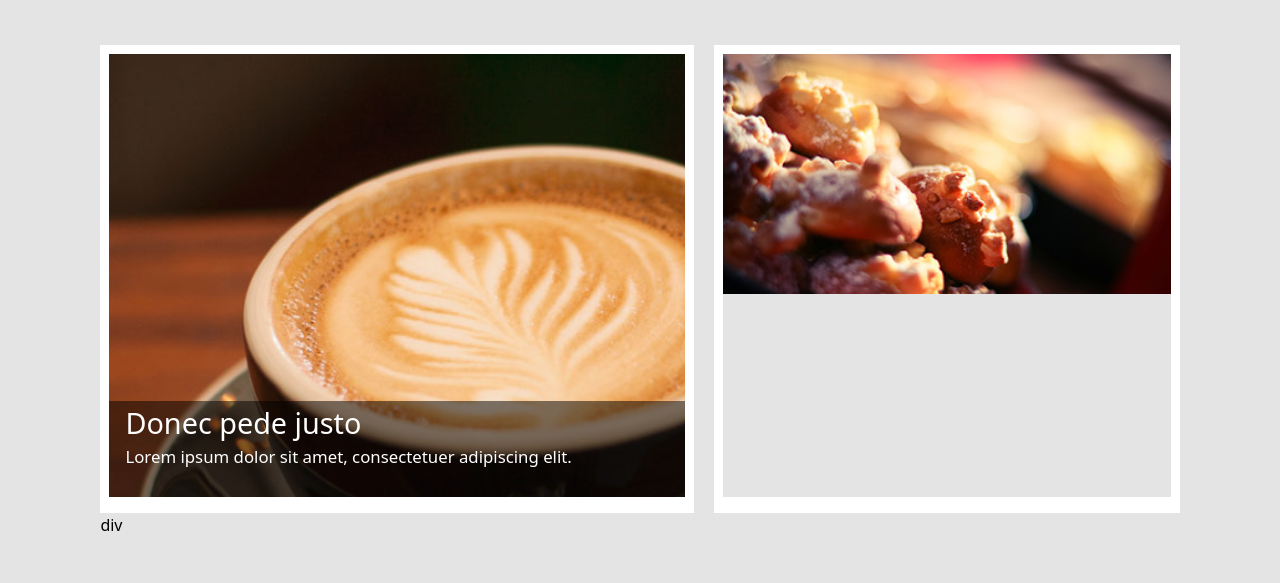
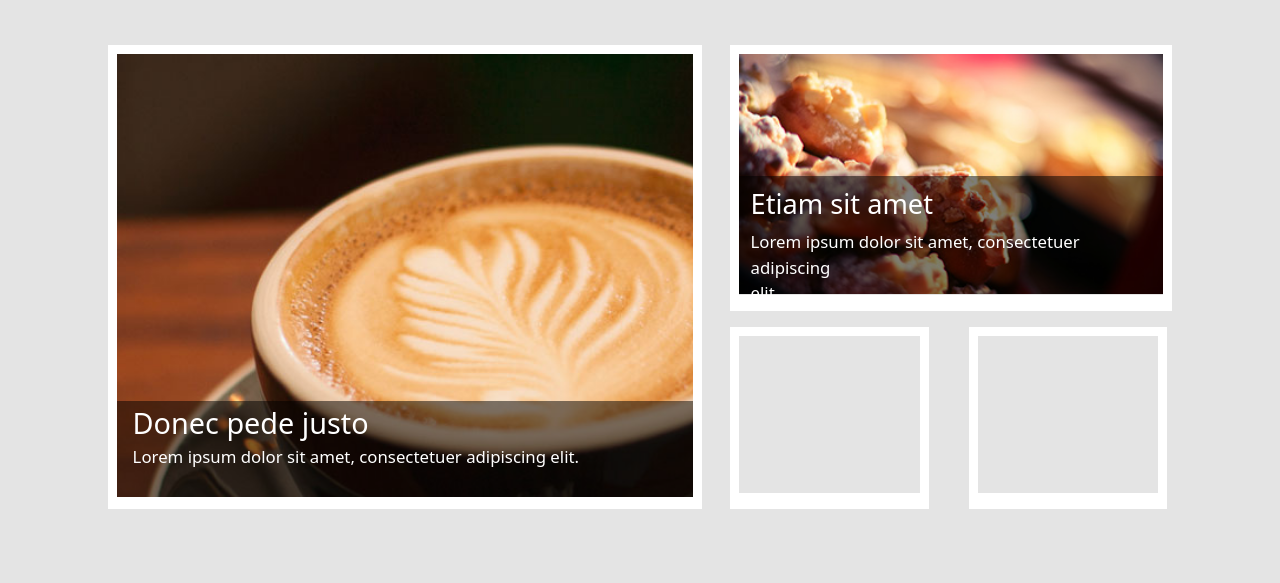
Before and after one commit to Promiseigboke/Camper-cafer, a website: page index.html in a window 1280 px wide. Shown: the part 2103-2686 px from the top of the page. Drawn offline with Linux system fonts and the light colour scheme; a web font is replaced by a local one.

Commit message:
I finished Etiam sit amet and made the framework for Vivamus elementum and Quisque rutrum

```diff
--- a/index.html
+++ b/index.html
@@ -116,7 +116,7 @@
         </div>
         <div class="">
             <div class="text-center">
-                <p id='a1'class="text-3xl"><span class="text-6xl">a</span>mericano</p>
+                <p id='a1'class="text-3xl text-[#AEAEAE]"><span class="text-6xl">a</span>mericano</p>
                 <div class="group mt-[0.2rem]  w-[15rem] ml-[1.5rem]">
                     <hr >
                 </div>
@@ -197,26 +197,40 @@
                 <hr>
             </div>
         </div>
+            <div class="flex gap-x-[1.8rem] mt-[3rem]">
         <!-------------------------------- Donec pede justo ------------------------------------>
-        <div class="mt-[3rem]">
-            <div class="flex gap-x-[1.2rem]">
-        <div class="relative border-white border-x-[0.6rem] border-t-[0.6rem] border-b-[1rem]">
+        <div class="relative border-white border-x-[0.6rem] border-t-[0.6rem] border-b-[1rem] h-[29rem]">
             <img class="w-[36rem]" src="template/img/special-1.jpg" alt="Donec pede justo">
             <div class="bg-black/50 absolute insect-0 -mt-[6rem] h-[6rem] w-full pl-[1rem]">
                 <p class="text-white text-[1.8rem] font-[450]">Donec pede justo</p>
                 <p class="text-white text-[1.05rem]">Lorem ipsum dolor sit amet, consectetuer adipiscing elit.</p>
             </div>
             </div>
-            <!------------------------- End Of Donec pede justo --------------------------------->
-        <!-------------------------------- Etiam sit amet --------------------------------------->
-            <div class="border-white border-x-[0.6rem] border-t-[0.6rem] border-b-[1rem]">
-                <img class="w-[28rem] h-[15rem]" src="template/img/special-2.jpg" alt="special-2">
+    <!----------------------------- End Of Donec pede justo --------------------------------->
+    <!-------------------------------- Etiam sit amet --------------------------------------->
+    <div class="flex flex-col">
+        <div class="border-white border-x-[0.6rem] border-t-[0.6rem] border-b-[1rem] h-[16.6rem]">
+                <img class="w-[26.5rem] h-[15rem]" src="template/img/special-2.jpg" alt="special-2">
+                <div class="bg-black/50 absolute insect-0 -mt-[7.4rem] h-[7.4rem] w-[26.5rem] pl-[0.7rem]">
+                    <p class="text-white text-[1.7rem] font-[450] mt-[0.5rem] mb-[0.3rem]">Etiam sit amet</p>
+                    <p class="text-white text-[1.05rem]">Lorem ipsum dolor sit amet, consectetuer adipiscing <br>elit.</p>
+                </div>
             </div>
-            </div>
-        <!-------------------------------- End Of Etiam sit amet -------------------------------->
-            div
+    <!-------------------------------- End Of Etiam sit amet -------------------------------->
+    <!-------------------------------- Vivamus elementum ------------------------------------>
+    <div class="flex gap-x-[2.5rem]">
+    <div class="border-white border-x-[0.6rem] border-t-[0.6rem] border-b-[1rem] h-[11.4rem] mt-[1rem] w-[12.4rem]">
+
+    </div>
+    <!--------------------------------End Of Vivamus elementum ------------------------------>
+    <!----------------------------------- Quisque rutrum ------------------------------------>
+    <div class="border-white border-x-[0.6rem] border-t-[0.6rem] border-b-[1rem] h-[11.4rem] mt-[1rem] w-[12.4rem]">
+
+    </div>
+    <!---------------------------- End Of Quisque rutrum ------------------------------------>
         </div>
-      </div>
+        </div>
+        </div>
     <!-------------------------------------- End Of Today's Special ---------------------------->
     <!-------------------------------------- Start Of Daily Menu ------------------------------->
    <div class="bg-[#E4E4E4] flex flex-col items-center pt-[5rem]">
```
Also changed, not shown: output.css.
